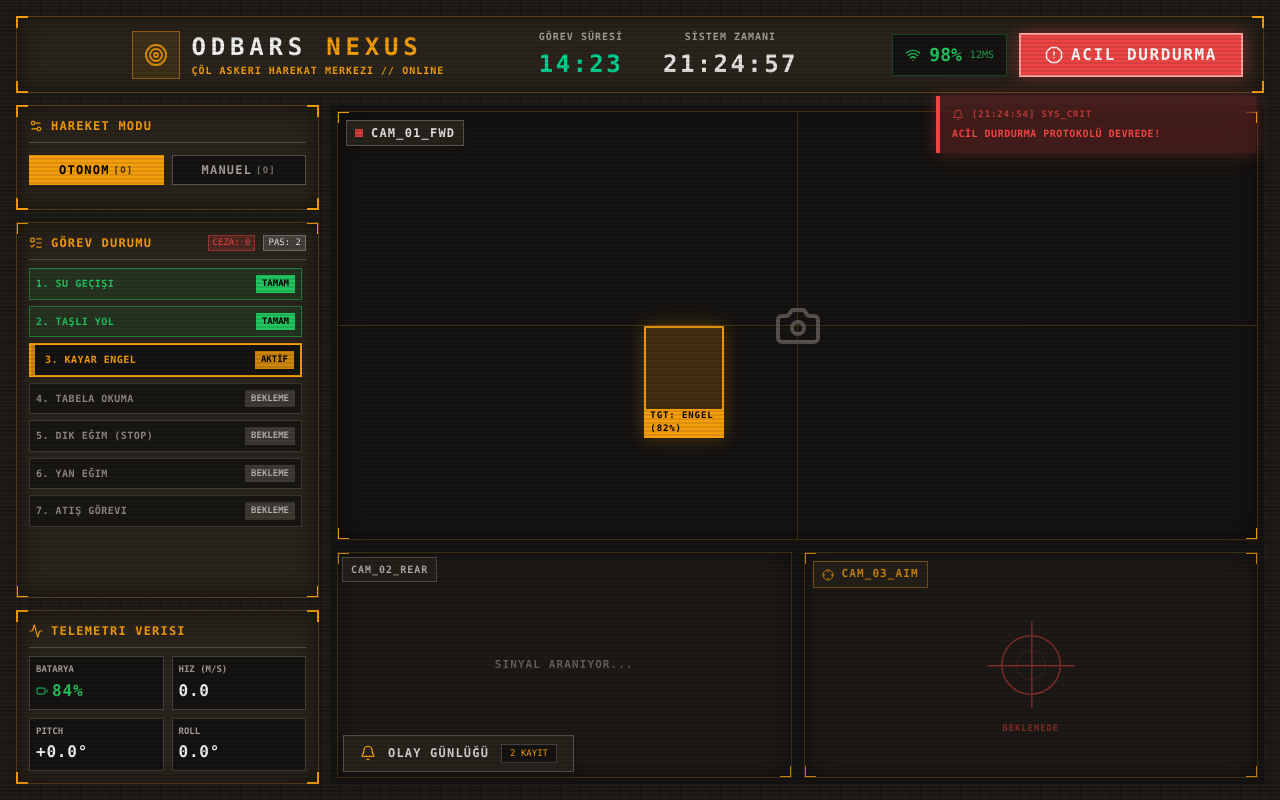
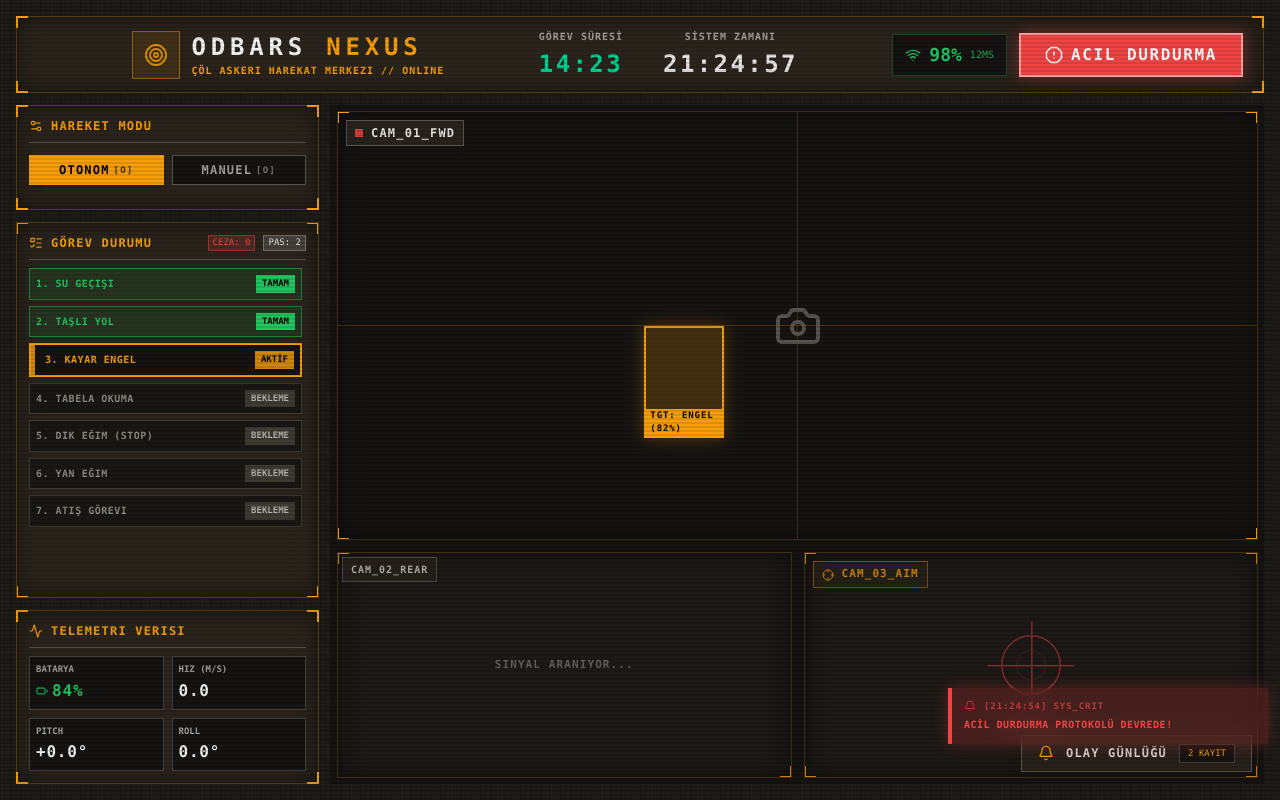
Before and after one commit to SerhanEnsar/Odbars_Yazilim, a React (Vite) app in the folder panel/: page / in a window 1280 px wide. Both pictures are taken after a click on the button "ACIL DURDURMA". Built offline with nearby package versions, Linux system fonts and the light colour scheme.

Commit message:
fix(panel): reposition log panel to bottom-right, fix overflow scrolling, and stack toasts upwards

```diff
--- a/panel/src/App.jsx
+++ b/panel/src/App.jsx
@@ -66,7 +66,7 @@ export default function App() {
     if (logContainerRef.current) {
       logContainerRef.current.scrollTop = logContainerRef.current.scrollHeight;
     }
-  }, [logs]);
+  }, [logs, isLogExpanded]);
 
   const isTargeting = taskStatuses[7] === 'AKTİF';
 
@@ -222,7 +222,7 @@ export default function App() {
 
       {/* Toast Bildirimleri */}
       {(!isLogExpanded && toasts.length > 0) && (
-        <div className="fixed top-24 right-6 z-50 flex flex-col gap-3 pointer-events-none w-80">
+        <div className="fixed bottom-14 right-3 z-50 flex flex-col justify-end gap-3 pointer-events-none w-80">
           {toasts.map(toast => {
             let colorClass = 'border-stone-500 text-stone-200 bg-[#161412]/90';
             if (toast.type === 'success') colorClass = 'border-[#22c55e] text-[#22c55e] bg-[#22c55e]/20';
@@ -546,11 +546,11 @@ export default function App() {
           </div>
 
           {/* Olay Günlüğü Floating Panel */}
-          <div className={`absolute bottom-3 left-3 z-30 transition-all duration-300 ease-in-out flex flex-col ${isLogExpanded ? 'w-[60%] h-64' : 'w-auto h-auto'}`}>
+          <div className={`absolute bottom-3 right-3 z-30 transition-all duration-300 ease-in-out flex flex-col items-end ${isLogExpanded ? 'w-[90%] lg:w-[60%] h-72' : 'w-auto h-auto'}`}>
             {isLogExpanded ? (
-               <div className="flex-1 bg-[#2a241c]/95 backdrop-blur-md p-3 tactical-border flex flex-col shadow-[0_0_30px_rgba(0,0,0,0.8)] relative">
+               <div className="w-full h-full bg-[#2a241c]/95 backdrop-blur-md p-3 tactical-border flex flex-col shadow-[0_0_30px_rgba(0,0,0,0.8)] relative min-h-0">
                  <div className="corners-alt"></div>
-                 <div className="flex justify-between items-center border-b border-stone-600 pb-2 mb-2">
+                 <div className="flex justify-between items-center border-b border-stone-600 pb-2 mb-2 shrink-0">
                    <h2 className="text-[10px] lg:text-xs font-bold text-[#f59e0b] uppercase flex items-center gap-2 tracking-widest">
                     <Terminal size={14} /> Sistem Olay Günlüğü
                    </h2>
@@ -558,7 +558,7 @@ export default function App() {
                      [ Kapat ]
                    </button>
                  </div>
-                 <div ref={logContainerRef} className="flex-1 bg-[#161412]/80 border border-stone-700 p-2 overflow-y-auto text-[9px] lg:text-[11px] font-bold space-y-2 tracking-widest leading-relaxed">
+                 <div ref={logContainerRef} className="flex-1 bg-[#161412]/80 border border-stone-700 p-2 overflow-y-auto text-[9px] lg:text-[11px] font-bold space-y-2 tracking-widest leading-relaxed min-h-0">
                    {logs.map(log => {
                      let colorClass = 'text-stone-200';
                      if (log.type === 'success') colorClass = 'text-[#22c55e]';
```
